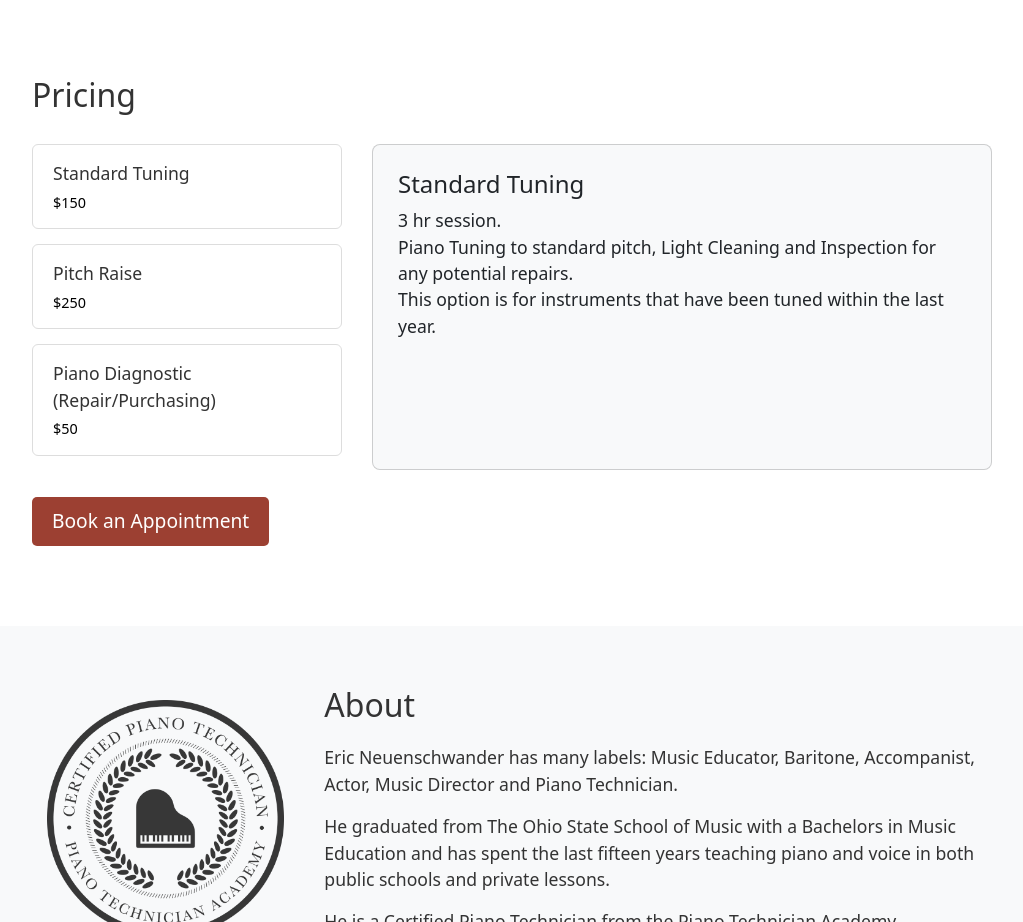
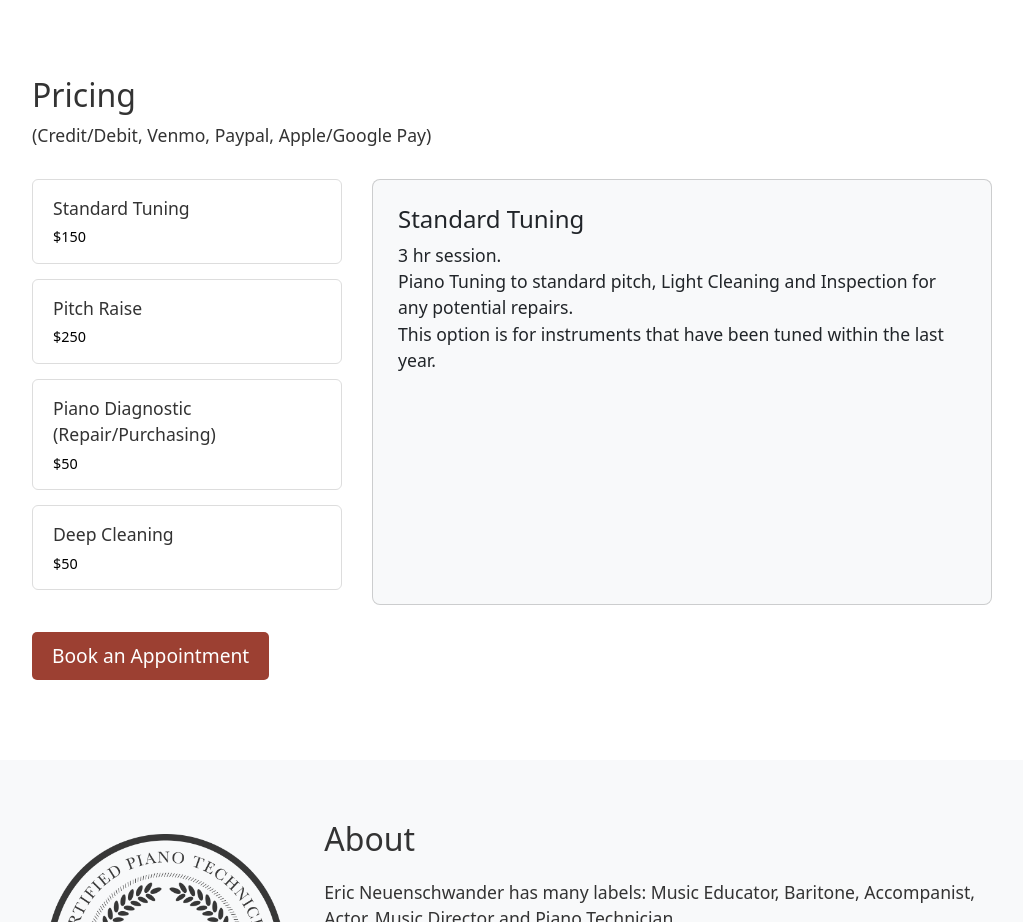
Before and after one commit to neuennotes/neuennotes.github.io, a plain HTML site: page index.html in a window 1280 px wide. Shown: the part 800-1722 px from the top of the page, without its empty margins (128-1151 px from the left). Drawn offline with nearby package versions, Linux system fonts and the light colour scheme.

Commit message:
Added Deep Cleaning

```diff
--- a/index.html
+++ b/index.html
@@ -63,6 +63,7 @@
 <section id="pricing">
     <div class="container">
       <h2>Pricing</h2>
+    <p>(Credit/Debit, Venmo, Paypal, Apple/Google Pay)</p>
       <div class="pricing-layout">
         <div class="pricing-menu">
           <ul id="service-list"></ul>
--- a/scripts.js
+++ b/scripts.js
@@ -18,6 +18,12 @@ document.addEventListener("DOMContentLoaded", function () {
         price: "$50",
         description:
           "1 hr session. <br>Technician will assess the needs of the piano and provide recommendations for repairs and quotes for future service.",
+      },
+      {
+        service: "Deep Cleaning",
+        price: "$50",
+        description:
+          "1 hr session. <br>Technician will perform a deep clean underneath the bed and throughout the instrument.",
       },
     ];
 
```
